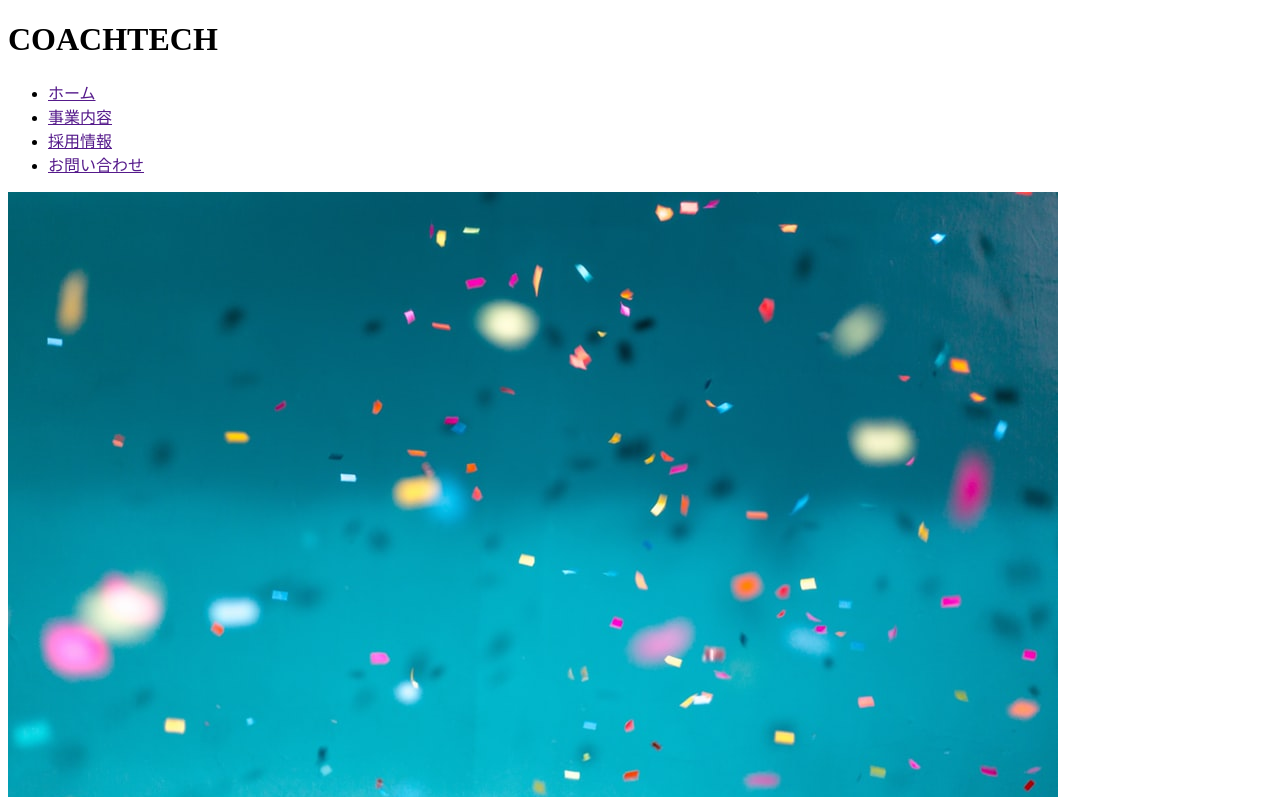
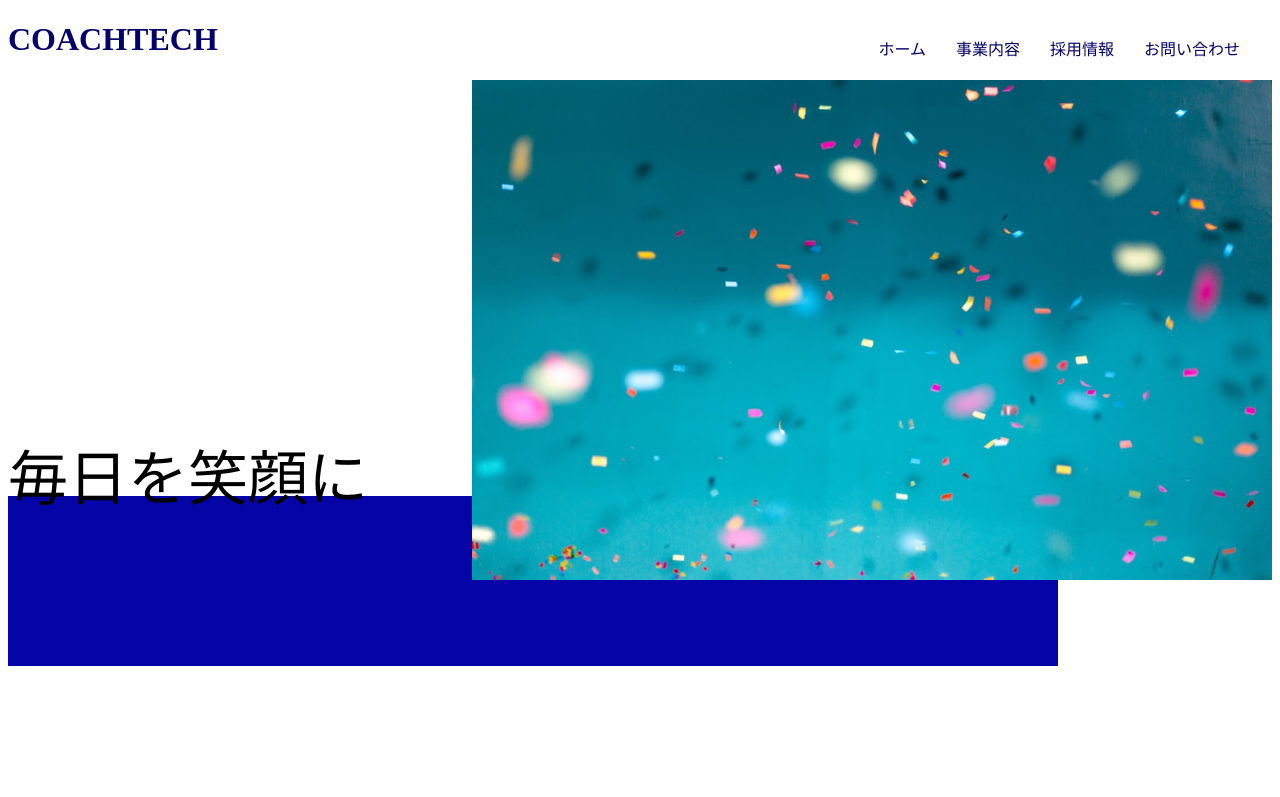
Before and after one commit to tkhsysh0711/20231110_Takahashi_css, a plain HTML site: page index.html in a window 1280 px wide. Shown: the top 797 px of the page. Drawn offline with Linux system fonts and the light colour scheme.

Commit message:
位置調整と装飾

```diff
--- a/index.html
+++ b/index.html
@@ -3,7 +3,7 @@
 <head>
     <meta charset="UTF-8">
     <meta name="viewport" content="width=device-width, initial-scale=1.0">
-    <title>Document</title>
+    <title>css-test</title>
     <link rel="stylesheet" href="style.css"/>
 </head>
 <body>
@@ -23,7 +23,7 @@
     </header>
 
     <div class="main">
-        <img src="img/firstview.jpeg">
+        <img src="img/firstview.jpeg" width="800" height="500">
         <h2 class="main-text">毎日を笑顔に</h2>
         <div class="square"></div>
     </div>
--- a/style.css
+++ b/style.css
@@ -0,0 +1,48 @@
+.inner{
+    position: relative;
+}
+
+.header-left{
+    color:rgb(2, 2, 106);
+}
+
+.header-right{
+    position: absolute;
+    top: 20px;
+    right: 10px;
+}
+
+.header-nav-list{
+    display: flex;
+}
+
+.header-nav-item{
+    list-style: none;
+}
+
+a{
+    text-decoration: none;
+    color: rgb(3, 3, 105);
+    margin-right: 30px;
+}
+
+img{
+    display: block;
+    margin-left: auto;
+    z-index: 0;
+}
+
+.main-text{
+    font-size: 60px;
+    font-weight: lighter;
+    position: relative;
+    bottom: 200px;
+}
+.square{
+    background: rgb(4, 4, 167);
+    height: 170px;
+    width: 1050px;
+    position: relative;
+    bottom: 270px;
+    z-index: -1;
+}
```
